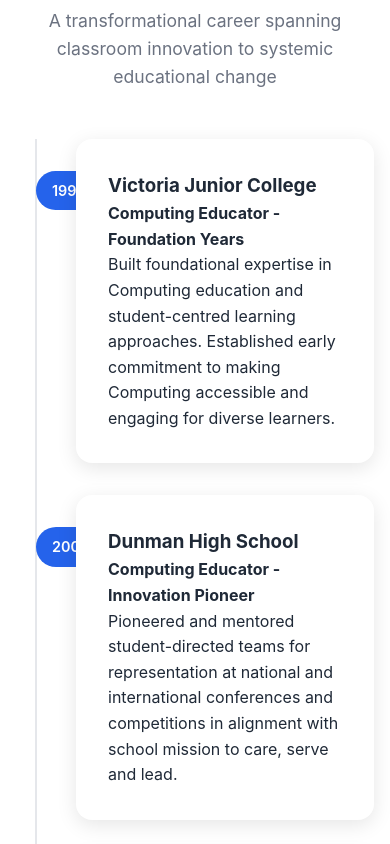
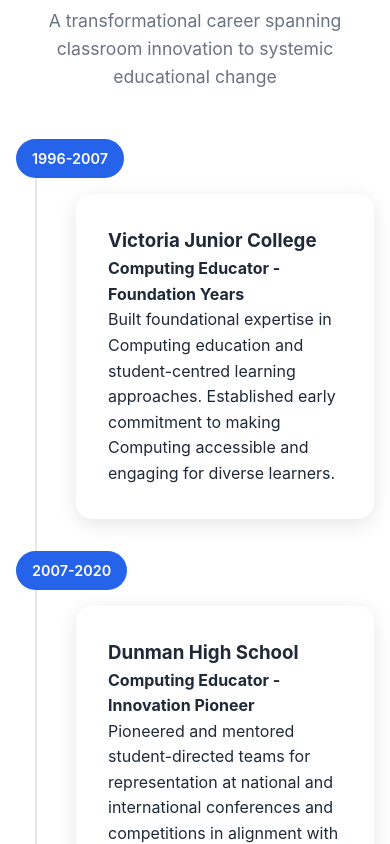
Before and after one commit to gisc/pd, a plain HTML site: page index.html in a window 390 px wide. Shown: the part 1340-2184 px from the top of the page. Drawn offline with Linux system fonts and the light colour scheme.

Commit message:
fix timeline mobile view

```diff
--- a/index.html
+++ b/index.html
@@ -426,8 +426,13 @@
             }
 
             .timeline-year {
-                left: 20px;
+                position: relative;
+                left: auto;
+                top: auto;
                 transform: none;
+                margin-bottom: 1rem;
+                display: inline-block;
+                text-align: center;
             }
 
             .hero-stats {
```
